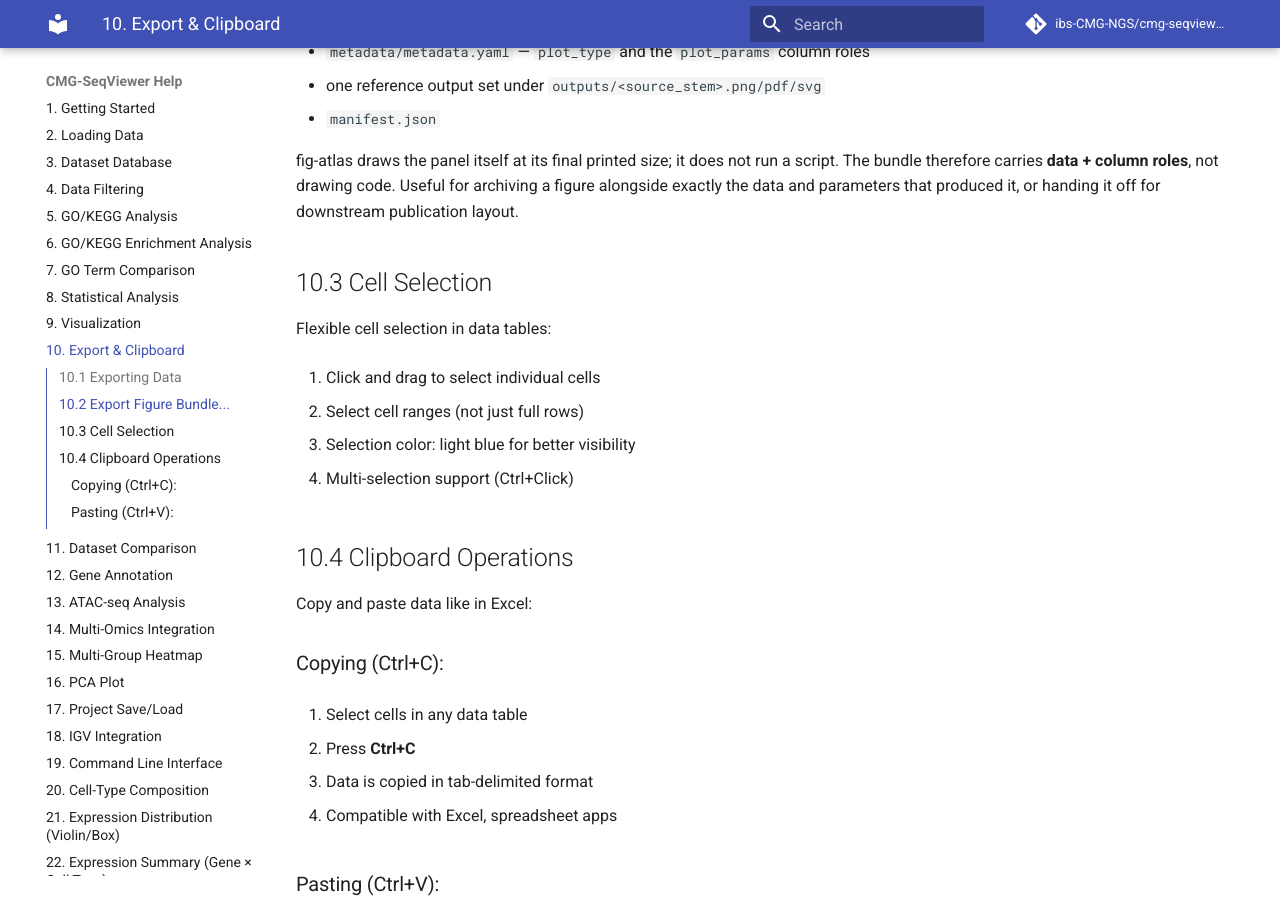
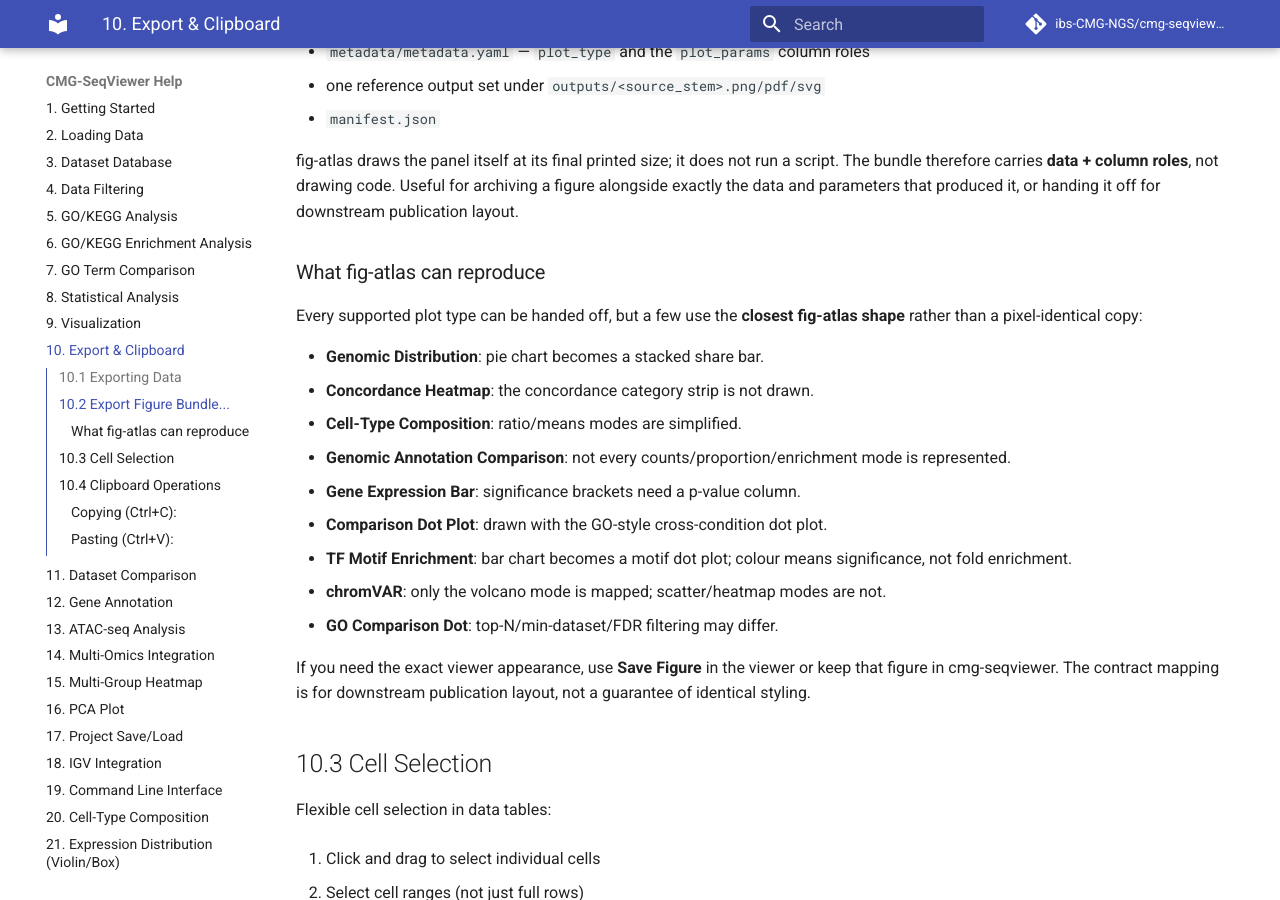
Before and after one commit to ibs-CMG-NGS/cmg-seqviewer, an MkDocs documentation site: the page built from docs/user/help/10-export-clipboard.md, in a window 1280 px wide and 900 px high, scrolled down 868 px. Built offline with MkDocs 1.6.1 and Material for MkDocs 9.7.7, drawn with Linux system fonts in a browser that asks for light colours; comment, search, counter and statistics services are not loaded.

Commit message:
docs(help): document fig-atlas reproduction limits
Explain that every supported figure can be handed off, but several mappings use the closest fig-atlas shape rather than a pixel-identical reproduction.

```diff
--- a/docs/user/help/10-export-clipboard.md
+++ b/docs/user/help/10-export-clipboard.md
@@ -44,6 +44,27 @@ fig-atlas draws the panel itself at its final printed size; it does not run a
 script. The bundle therefore carries **data + column roles**, not drawing code.
 Useful for archiving a figure alongside exactly the data and parameters that
 produced it, or handing it off for downstream publication layout.
+
+### What fig-atlas can reproduce
+
+Every supported plot type can be handed off, but a few use the **closest
+fig-atlas shape** rather than a pixel-identical copy:
+
+- **Genomic Distribution**: pie chart becomes a stacked share bar.
+- **Concordance Heatmap**: the concordance category strip is not drawn.
+- **Cell-Type Composition**: ratio/means modes are simplified.
+- **Genomic Annotation Comparison**: not every counts/proportion/enrichment
+  mode is represented.
+- **Gene Expression Bar**: significance brackets need a p-value column.
+- **Comparison Dot Plot**: drawn with the GO-style cross-condition dot plot.
+- **TF Motif Enrichment**: bar chart becomes a motif dot plot; colour means
+  significance, not fold enrichment.
+- **chromVAR**: only the volcano mode is mapped; scatter/heatmap modes are not.
+- **GO Comparison Dot**: top-N/min-dataset/FDR filtering may differ.
+
+If you need the exact viewer appearance, use **Save Figure** in the viewer or
+keep that figure in cmg-seqviewer. The contract mapping is for downstream
+publication layout, not a guarantee of identical styling.
 
 ## 10.3 Cell Selection
 
```
